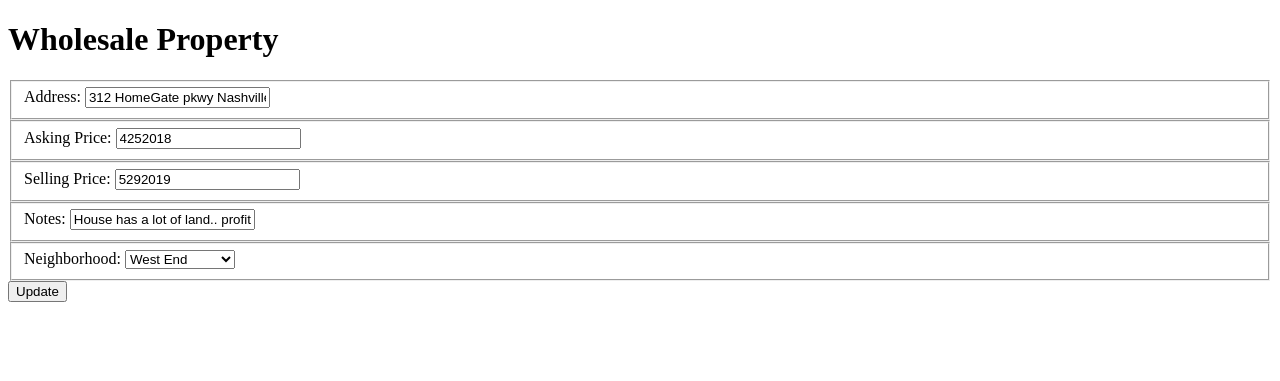
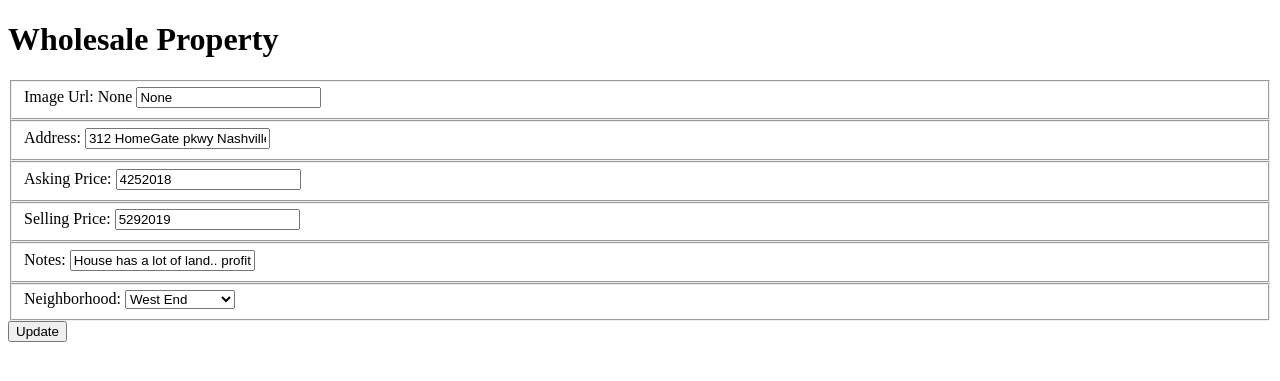
Before and after one commit to josephwalker504/HouseTracker, a Django app: page /houses/4/form in a window 1280 px wide. Shown: the part 88-469 px from the top of the page. Run offline with Django 3.2, Linux system fonts and the light colour scheme; data comes from the database, SQL or seed files in the repository; both versions use the stored data as it was after the commit.

Commit message:
added code to allow user to add an image to property

```diff
--- a/HouseTracker/trackerapp/templates/houses/housedetail.html
+++ b/HouseTracker/trackerapp/templates/houses/housedetail.html
@@ -5,6 +5,7 @@
 <body>
 
     <section id="housedetails">
+        <img src="{{house.image}}" alt="house image"/>
         <h1>{{ house.address }}</h1>
         <h2>Purchased for: {{ house.askingPrice }} Selling for: {{ house.sellingPrice}} </h2>
 
--- a/HouseTracker/trackerapp/templates/houses/houseform.html
+++ b/HouseTracker/trackerapp/templates/houses/houseform.html
@@ -12,6 +12,10 @@
         <form action="{% url 'trackerapp:houses' %}" method="post">
     {% endif %}
         {% csrf_token %}
+        <fieldset>
+            <label for="image">Image Url: {{ house.image }} </label>
+            <input id="image" type="text" name="image" value="{{ house.image }}">
+        </fieldset>
         <fieldset>
             <label for="address">Address: </label>
             <input id="address" type="text" name="address" value="{{ house.address }}">
--- a/HouseTracker/trackerapp/templates/houses/houselist.html
+++ b/HouseTracker/trackerapp/templates/houses/houselist.html
@@ -9,6 +9,7 @@
     <ol>
     {% for house in allHouses %}
         <li>
+            <img class="img" src="{{house.image}}" alt="trackerapp image">
             <a href="{% url 'trackerapp:house_detail' house.id %}"> {{ house.address }} </a>
     Purchase Price: {{house.askingPrice}} Selling Price {{house.sellingPrice}}
         </li>
--- a/HouseTracker/trackerapp/views/houses/housedetails.py
+++ b/HouseTracker/trackerapp/views/houses/housedetails.py
@@ -32,7 +32,7 @@ def house_detail(request, house_id):
             houseToUpdate = House.objects.get(pk=house_id)
         # Reassign a property's value
             houseToUpdate.address = form_data['address']
-            # houseToUpdate.image = form_data['image']
+            houseToUpdate.image = form_data['image']
             houseToUpdate.askingPrice = form_data['askingPrice']
             houseToUpdate.sellingPrice = form_data['sellingPrice']
             houseToUpdate.notes = form_data['notes']
--- a/HouseTracker/trackerapp/views/houses/houselist.py
+++ b/HouseTracker/trackerapp/views/houses/houselist.py
@@ -20,7 +20,7 @@ def houselist(request):
             newHouse = House.objects.create(
                 userId_id = request.user.id,
                 address = form_data['address'],
-                # image = form_data['image'],
+                image = form_data['image'],
                 askingPrice = form_data['askingPrice'],
                 sellingPrice = form_data['sellingPrice'],
                 notes = form_data['notes'],
```
Also changed, not shown: HouseTracker/db.sqlite3.
